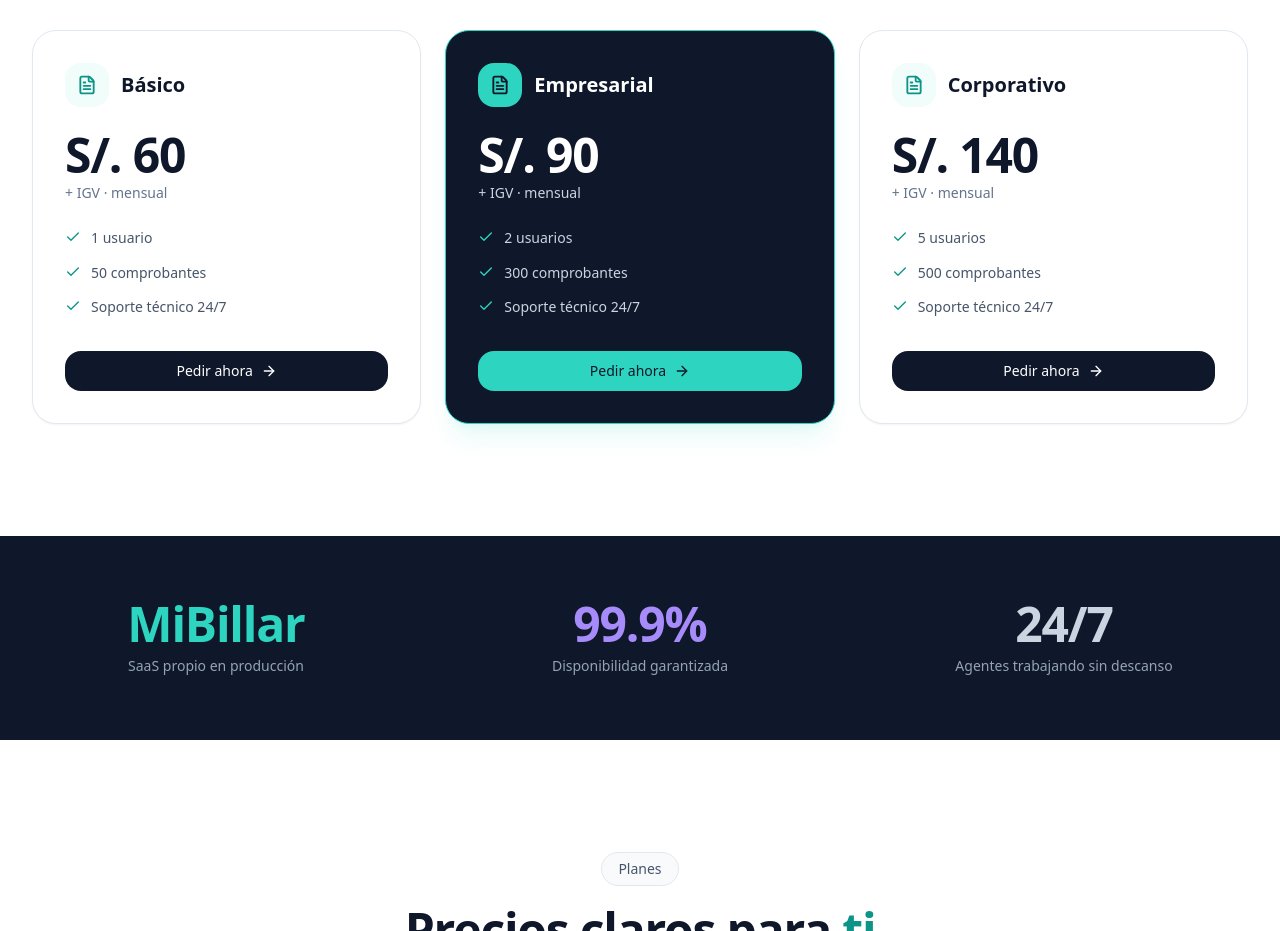
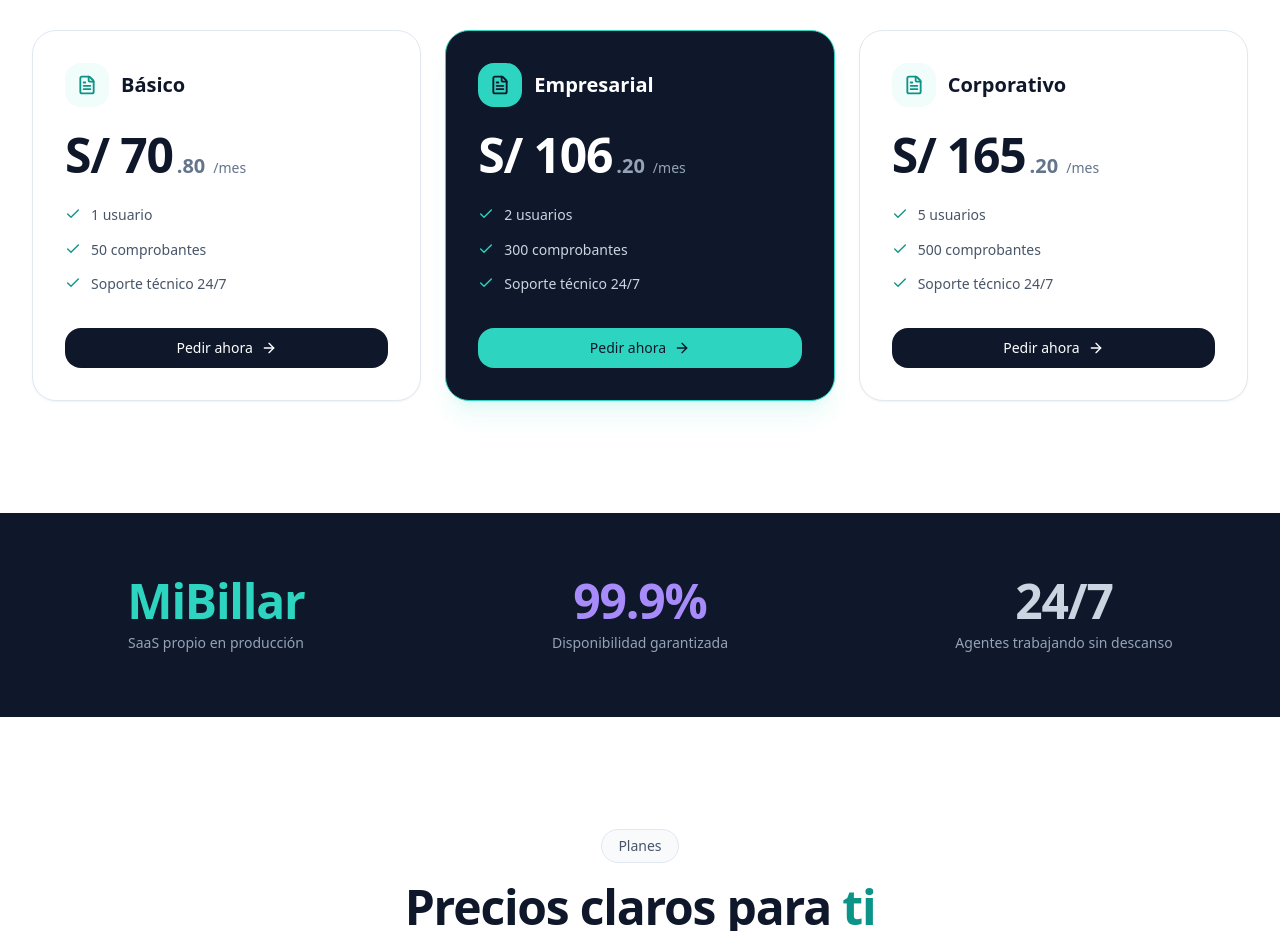
Before and after one commit to sfgutierreza/systemic-solutions-web, a React (Vite) app: page / in a window 1280 px wide. Shown: the part 4820-5751 px from the top of the page. Built offline with nearby package versions, Linux system fonts and the light colour scheme.

Commit message:
Facturacion: precios con IGV incluido (coherente con otros planes)
- Básico S/70.80, Empresarial S/106.20, Corporativo S/165.20 /mes
- formato S/ entero + decimal pequeno + /mes (igual que Plans)
- quitado '+ IGV'

```diff
--- a/src/sections/Facturacion.tsx
+++ b/src/sections/Facturacion.tsx
@@ -5,8 +5,8 @@ import { WHATSAPP_URL } from '@/lib/contact'
 
 interface FactPlan {
   name: string
-  price: string
-  suffix: string
+  /** Precio en soles, IGV incluido (como los otros planes). */
+  price: number
   users: string
   docs: string
   highlight?: boolean
@@ -15,23 +15,20 @@ interface FactPlan {
 const plans: FactPlan[] = [
   {
     name: 'Básico',
-    price: 'S/. 60',
-    suffix: '+ IGV · mensual',
+    price: 70.8,
     users: '1 usuario',
     docs: '50 comprobantes',
   },
   {
     name: 'Empresarial',
-    price: 'S/. 90',
-    suffix: '+ IGV · mensual',
+    price: 106.2,
     users: '2 usuarios',
     docs: '300 comprobantes',
     highlight: true,
   },
   {
     name: 'Corporativo',
-    price: 'S/. 140',
-    suffix: '+ IGV · mensual',
+    price: 165.2,
     users: '5 usuarios',
     docs: '500 comprobantes',
   },
@@ -106,18 +103,34 @@ export default function Facturacion() {
               </div>
 
               <div className="mt-6">
+                {(() => {
+                  const [int, dec] = p.price.toFixed(2).split('.')
+                  return (
                     <div className="flex items-baseline gap-1">
                       <span
                         className={`text-4xl font-extrabold tracking-tight ${
                           p.highlight ? 'text-white' : 'text-slate-900'
                         } sm:text-5xl`}
                       >
-                    {p.price}
+                        S/ {int}
+                      </span>
+                      <span
+                        className={`text-xl font-bold ${
+                          p.highlight ? 'text-slate-400' : 'text-slate-500'
+                        }`}
+                      >
+                        .{dec}
+                      </span>
+                      <span
+                        className={`ml-1 text-sm font-medium ${
+                          p.highlight ? 'text-slate-400' : 'text-slate-500'
+                        }`}
+                      >
+                        /mes
                       </span>
                     </div>
-                <p className={`mt-1 text-sm ${p.highlight ? 'text-slate-300' : 'text-slate-500'}`}>
-                  {p.suffix}
-                </p>
+                  )
+                })()}
               </div>
 
               <ul className="mt-6 flex-1 space-y-3">
```
Lines whose indentation alone changed are shown as unchanged.
